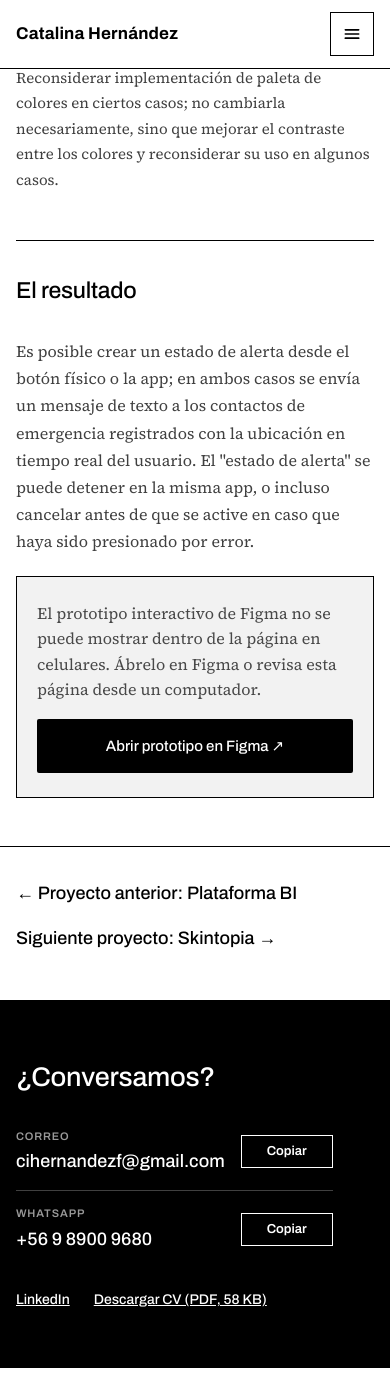
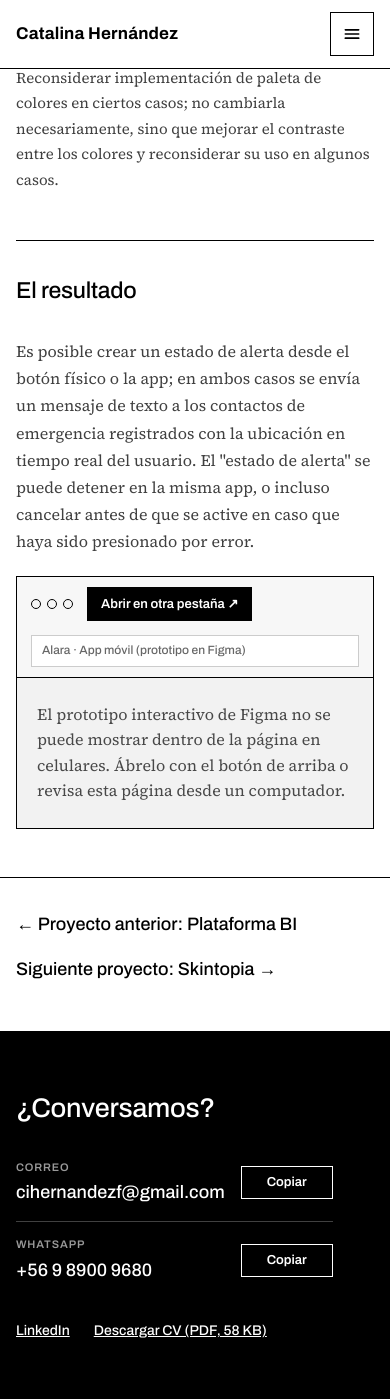
Before and after one commit to cathernandez/cathernandez.github.io, a Jekyll site: the page built from proyectos/alara.html, in a window 390 px wide and 1400 px high, scrolled down 10761 px. Built offline with Jekyll 4.4.1, drawn with Linux system fonts in a browser that asks for light colours; before the commit the page ends 12130 px from its top, so only the background shows below that.

Commit message:
Alara, Skintopia y Hold: prototipos de Figma con marco tipo navegador, como en Plataforma BI
Co-Authored-By: Claude Opus 5.5 <noreply@anthropic.com>
Claude-Session: https://claude.ai/code/session_01UYqgEbCiSSGF4VPAAjuLQ2

```diff
--- a/assets/css/estilos.css
+++ b/assets/css/estilos.css
@@ -651,16 +651,20 @@ body.visor-abierto { overflow: hidden; }
 .telefono-marco img { display: block; width: 100%; height: auto; border-radius: 26px; }
 .telefono-marco--chico { max-width: 270px; }
 
-/* ---------- Prototipo de Figma: incrustado en escritorio, aviso + enlace en móvil ---------- */
-.figma-proto { display: flex; flex-direction: column; gap: 12px; }
-.figma-proto__marco { width: 100%; aspect-ratio: 16 / 9; border: var(--borde); background: var(--gris-fondo); line-height: 0; }
+/* ---------- Prototipo de Figma: marco tipo navegador (igual a Plataforma BI); en móvil, aviso ---------- */
+.figma-proto { border: var(--borde); background: var(--blanco); }
+.figma-proto__barra { display: flex; align-items: center; gap: 14px; padding: 10px 14px; border-bottom: var(--borde); background: #f7f7f7; }
+.figma-proto__puntos { display: flex; gap: 6px; }
+.figma-proto__puntos span { width: 10px; height: 10px; border-radius: 50%; border: 1px solid #000; }
+.figma-proto__titulo { flex: 1; font-family: var(--fuente-titulos); font-size: 12px; color: var(--texto-tenue); border: 1px solid rgba(0, 0, 0, 0.2); background: var(--blanco); padding: 5px 10px; }
+.figma-proto__boton { font-family: var(--fuente-titulos); font-weight: 600; font-size: 13px; color: var(--blanco); background: var(--negro); padding: 7px 14px; text-decoration: none; white-space: nowrap; }
+.figma-proto__boton:hover { opacity: 0.8; }
+.figma-proto__marco { width: 100%; aspect-ratio: 16 / 9; background: var(--gris-fondo); line-height: 0; }
 .figma-proto__marco iframe { display: block; width: 100%; height: 100%; border: 0; }
-.figma-proto__enlace { align-self: flex-start; font-family: var(--fuente-titulos); font-size: 14px; font-weight: 600; color: var(--negro); }
 .figma-proto__movil { display: none; }
 @media (max-width: 640px) {
-  .figma-proto__marco, .figma-proto__enlace { display: none; }
-  .figma-proto__movil { display: flex; flex-direction: column; gap: 16px; padding: 24px 20px; border: var(--borde); background: var(--gris-fondo); }
-  .figma-proto__aviso { font-size: 16px; line-height: 1.6; color: var(--texto-suave); margin: 0; }
+  .figma-proto__marco { display: none; }
+  .figma-proto__movil { display: block; margin: 0; padding: 24px 20px; background: var(--gris-fondo); font-size: 16px; line-height: 1.6; color: var(--texto-suave); }
   .telefono-marco { border-width: 7px; border-radius: 26px; }
   .telefono-marco img { border-radius: 19px; }
 }
--- a/proyectos/alara.html
+++ b/proyectos/alara.html
@@ -272,7 +272,7 @@ description: "Alara: aplicación móvil que se conecta a un botón de pánico f
 <h2 class="caso-h2" id="el-resultado-t">El resultado</h2>
 <div class="pila g-20">
 <p class="parrafo">Es posible crear un estado de alerta desde el botón físico o la app; en ambos casos se envía un mensaje de texto a los contactos de emergencia registrados con la ubicación en tiempo real del usuario. El "estado de alerta" se puede detener en la misma app, o incluso cancelar antes de que se active en caso que haya sido presionado por error.</p>
-<div class="figma-proto"><div class="figma-proto__marco"><iframe allowfullscreen="" loading="lazy" src="https://embed.figma.com/proto/jLYsaU33qbOgAKyEs4VXUa/ALARA-App?node-id=6855-29419&amp;p=f&amp;viewport=2565%2C7424%2C0.2&amp;scaling=scale-down&amp;content-scaling=fixed&amp;starting-point-node-id=6855%3A29419&amp;show-proto-sidebar=1&amp;page-id=918%3A5895&amp;embed-host=share" title="Prototipo de Alara en Figma"></iframe></div><div class="figma-proto__movil"><p class="figma-proto__aviso">El prototipo interactivo de Figma no se puede mostrar dentro de la página en celulares. Ábrelo en Figma o revisa esta página desde un computador.</p><a class="boton boton--negro" href="https://www.figma.com/proto/jLYsaU33qbOgAKyEs4VXUa/ALARA-App?node-id=6855-29419&amp;p=f&amp;viewport=2565%2C7424%2C0.2&amp;scaling=scale-down&amp;content-scaling=fixed&amp;starting-point-node-id=6855%3A29419&amp;show-proto-sidebar=1&amp;page-id=918%3A5895" target="_blank" rel="noopener">Abrir prototipo en Figma ↗</a></div><a class="figma-proto__enlace" href="https://www.figma.com/proto/jLYsaU33qbOgAKyEs4VXUa/ALARA-App?node-id=6855-29419&amp;p=f&amp;viewport=2565%2C7424%2C0.2&amp;scaling=scale-down&amp;content-scaling=fixed&amp;starting-point-node-id=6855%3A29419&amp;show-proto-sidebar=1&amp;page-id=918%3A5895" target="_blank" rel="noopener">Abrir el prototipo en otra pestaña ↗</a></div>
+<div class="figma-proto"><div class="pbi-barra figma-proto__barra"><span aria-hidden="true" class="figma-proto__puntos"><span></span><span></span><span></span></span><span class="figma-proto__titulo">Alara · App móvil (prototipo en Figma)</span><a class="figma-proto__boton" href="https://www.figma.com/proto/jLYsaU33qbOgAKyEs4VXUa/ALARA-App?node-id=6855-29419&amp;p=f&amp;viewport=2565%2C7424%2C0.2&amp;scaling=scale-down&amp;content-scaling=fixed&amp;starting-point-node-id=6855%3A29419&amp;show-proto-sidebar=1&amp;page-id=918%3A5895" target="_blank" rel="noopener">Abrir en otra pestaña ↗</a></div><div class="figma-proto__marco"><iframe allowfullscreen="" loading="lazy" src="https://embed.figma.com/proto/jLYsaU33qbOgAKyEs4VXUa/ALARA-App?node-id=6855-29419&amp;p=f&amp;viewport=2565%2C7424%2C0.2&amp;scaling=scale-down&amp;content-scaling=fixed&amp;starting-point-node-id=6855%3A29419&amp;show-proto-sidebar=1&amp;page-id=918%3A5895&amp;embed-host=share" title="Prototipo de Alara en Figma"></iframe></div><p class="figma-proto__movil">El prototipo interactivo de Figma no se puede mostrar dentro de la página en celulares. Ábrelo con el botón de arriba o revisa esta página desde un computador.</p></div>
 </div>
 </section></div></div></div>
 
--- a/proyectos/hold.html
+++ b/proyectos/hold.html
@@ -275,7 +275,7 @@ description: "Hold: aplicación móvil que premia el gasto consciente de dinero"
 </section><section aria-labelledby="el-resultado-t" class="caso-seccion g-24" id="el-resultado">
 <h2 class="caso-h2" id="el-resultado-t">El resultado</h2>
 <p class="parrafo parrafo--grande">Con todo lo que aprendí de las pruebas de usabilidad, me dispuse a finalizar el diseño de la app. Este fue el resultado:</p>
-<div class="figma-proto"><div class="figma-proto__marco"><iframe allowfullscreen="" loading="lazy" src="https://embed.figma.com/proto/fHuFGxBkM0RycSTgkglliN/%22Hold%22?node-id=185-13596&amp;p=f&amp;viewport=12%2C464%2C0.04&amp;scaling=scale-down&amp;content-scaling=fixed&amp;starting-point-node-id=185%3A13596&amp;show-proto-sidebar=1&amp;page-id=71%3A513&amp;embed-host=share" title="Prototipo de Hold en Figma"></iframe></div><div class="figma-proto__movil"><p class="figma-proto__aviso">El prototipo interactivo de Figma no se puede mostrar dentro de la página en celulares. Ábrelo en Figma o revisa esta página desde un computador.</p><a class="boton boton--negro" href="https://www.figma.com/proto/fHuFGxBkM0RycSTgkglliN/%22Hold%22?node-id=185-13596&amp;p=f&amp;viewport=12%2C464%2C0.04&amp;scaling=scale-down&amp;content-scaling=fixed&amp;starting-point-node-id=185%3A13596&amp;show-proto-sidebar=1&amp;page-id=71%3A513" target="_blank" rel="noopener">Abrir prototipo en Figma ↗</a></div><a class="figma-proto__enlace" href="https://www.figma.com/proto/fHuFGxBkM0RycSTgkglliN/%22Hold%22?node-id=185-13596&amp;p=f&amp;viewport=12%2C464%2C0.04&amp;scaling=scale-down&amp;content-scaling=fixed&amp;starting-point-node-id=185%3A13596&amp;show-proto-sidebar=1&amp;page-id=71%3A513" target="_blank" rel="noopener">Abrir el prototipo en otra pestaña ↗</a></div>
+<div class="figma-proto"><div class="pbi-barra figma-proto__barra"><span aria-hidden="true" class="figma-proto__puntos"><span></span><span></span><span></span></span><span class="figma-proto__titulo">Hold · App móvil (prototipo en Figma)</span><a class="figma-proto__boton" href="https://www.figma.com/proto/fHuFGxBkM0RycSTgkglliN/%22Hold%22?node-id=185-13596&amp;p=f&amp;viewport=12%2C464%2C0.04&amp;scaling=scale-down&amp;content-scaling=fixed&amp;starting-point-node-id=185%3A13596&amp;show-proto-sidebar=1&amp;page-id=71%3A513" target="_blank" rel="noopener">Abrir en otra pestaña ↗</a></div><div class="figma-proto__marco"><iframe allowfullscreen="" loading="lazy" src="https://embed.figma.com/proto/fHuFGxBkM0RycSTgkglliN/%22Hold%22?node-id=185-13596&amp;p=f&amp;viewport=12%2C464%2C0.04&amp;scaling=scale-down&amp;content-scaling=fixed&amp;starting-point-node-id=185%3A13596&amp;show-proto-sidebar=1&amp;page-id=71%3A513&amp;embed-host=share" title="Prototipo de Hold en Figma"></iframe></div><p class="figma-proto__movil">El prototipo interactivo de Figma no se puede mostrar dentro de la página en celulares. Ábrelo con el botón de arriba o revisa esta página desde un computador.</p></div>
 </section><section aria-labelledby="referencias-t" class="caso-seccion g-16" id="referencias">
 <h2 class="caso-h2 caso-h2--chico" id="referencias-t">Referencias</h2>
 <p class="leyenda">Topa G, Hernández-Solís M y Zappalà S (2018). Financial Management Behavior Among Young Adults: The Role of Need for Cognitive Closure in a Three-Wave Moderated Mediation Model. <em>Frontiers in Psychology</em>, 9:2419.</p>
--- a/proyectos/skintopia.html
+++ b/proyectos/skintopia.html
@@ -239,7 +239,7 @@ description: "Skintopia: web app para comprar skincare mobile-first"
 </section><section aria-labelledby="el-resultado-t" class="caso-seccion g-24" id="el-resultado">
 <h2 class="caso-h2" id="el-resultado-t">El resultado</h2>
 <p class="parrafo parrafo--grande">Con todo lo que aprendí de las pruebas de usabilidad, me dispuse a finalizar el diseño de la web app. Este fue el resultado:</p>
-<div class="figma-proto"><div class="figma-proto__marco"><iframe allowfullscreen="" loading="lazy" src="https://embed.figma.com/proto/p2vNAVIVnyudXoYb5AFbvH/Skintopia?page-id=139%3A16271&amp;node-id=141-37620&amp;p=f&amp;viewport=-4542%2C2318%2C0.19&amp;scaling=scale-down&amp;content-scaling=fixed&amp;starting-point-node-id=141%3A37620&amp;show-proto-sidebar=1&amp;embed-host=share" title="Prototipo de Skintopia en Figma"></iframe></div><div class="figma-proto__movil"><p class="figma-proto__aviso">El prototipo interactivo de Figma no se puede mostrar dentro de la página en celulares. Ábrelo en Figma o revisa esta página desde un computador.</p><a class="boton boton--negro" href="https://www.figma.com/proto/p2vNAVIVnyudXoYb5AFbvH/Skintopia?page-id=139%3A16271&amp;node-id=141-37620&amp;p=f&amp;viewport=-4542%2C2318%2C0.19&amp;scaling=scale-down&amp;content-scaling=fixed&amp;starting-point-node-id=141%3A37620&amp;show-proto-sidebar=1" target="_blank" rel="noopener">Abrir prototipo en Figma ↗</a></div><a class="figma-proto__enlace" href="https://www.figma.com/proto/p2vNAVIVnyudXoYb5AFbvH/Skintopia?page-id=139%3A16271&amp;node-id=141-37620&amp;p=f&amp;viewport=-4542%2C2318%2C0.19&amp;scaling=scale-down&amp;content-scaling=fixed&amp;starting-point-node-id=141%3A37620&amp;show-proto-sidebar=1" target="_blank" rel="noopener">Abrir el prototipo en otra pestaña ↗</a></div>
+<div class="figma-proto"><div class="pbi-barra figma-proto__barra"><span aria-hidden="true" class="figma-proto__puntos"><span></span><span></span><span></span></span><span class="figma-proto__titulo">Skintopia · Web app (prototipo en Figma)</span><a class="figma-proto__boton" href="https://www.figma.com/proto/p2vNAVIVnyudXoYb5AFbvH/Skintopia?page-id=139%3A16271&amp;node-id=141-37620&amp;p=f&amp;viewport=-4542%2C2318%2C0.19&amp;scaling=scale-down&amp;content-scaling=fixed&amp;starting-point-node-id=141%3A37620&amp;show-proto-sidebar=1" target="_blank" rel="noopener">Abrir en otra pestaña ↗</a></div><div class="figma-proto__marco"><iframe allowfullscreen="" loading="lazy" src="https://embed.figma.com/proto/p2vNAVIVnyudXoYb5AFbvH/Skintopia?page-id=139%3A16271&amp;node-id=141-37620&amp;p=f&amp;viewport=-4542%2C2318%2C0.19&amp;scaling=scale-down&amp;content-scaling=fixed&amp;starting-point-node-id=141%3A37620&amp;show-proto-sidebar=1&amp;embed-host=share" title="Prototipo de Skintopia en Figma"></iframe></div><p class="figma-proto__movil">El prototipo interactivo de Figma no se puede mostrar dentro de la página en celulares. Ábrelo con el botón de arriba o revisa esta página desde un computador.</p></div>
 </section></div></div></div>
 
 <section class="contenedor caso-siguiente"><nav aria-label="Otros proyectos" class="caso-navegacion"><a class="caso-siguiente__enlace" href="{{ '/proyectos/alara.html' | relative_url }}" rel="prev">← Proyecto anterior: Alara</a><a class="caso-siguiente__enlace caso-navegacion__siguiente" href="{{ '/proyectos/hold.html' | relative_url }}" rel="next">Siguiente proyecto: Hold →</a></nav></section>
```
